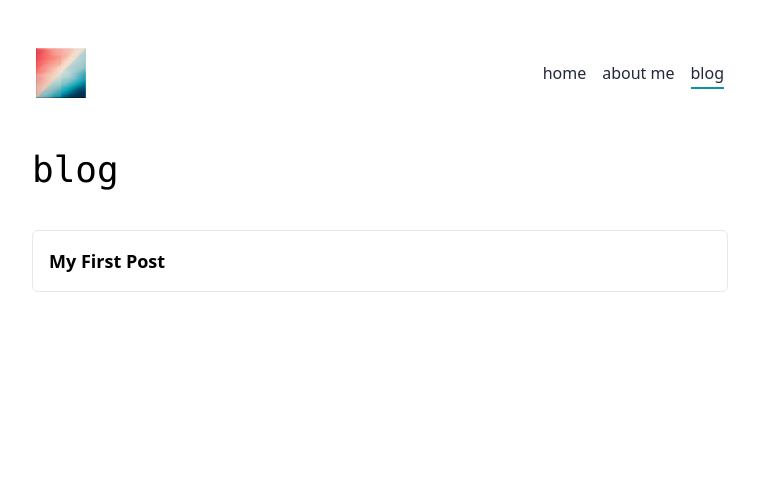
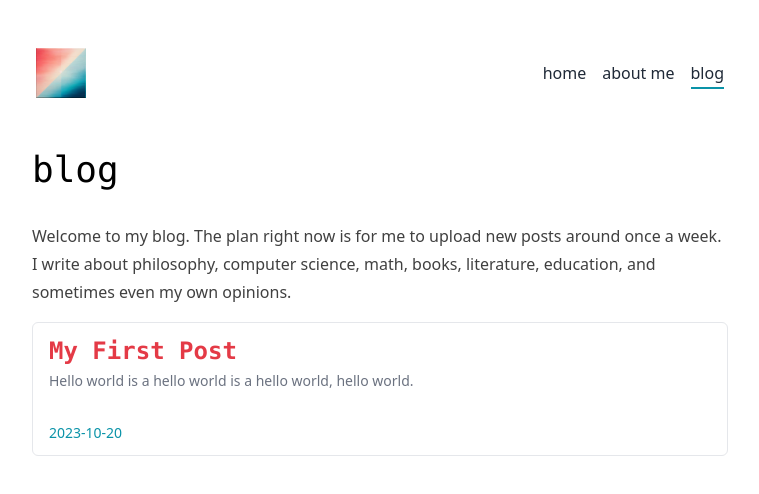
Before and after one commit to johnyojohn/personal-website, a Next.js app in the folder personal_website/: page /blog in a window 1280 px wide. Shown: the top 494 px of the page, without its empty margins (260-1019 px from the left). Built offline with nearby package versions, Linux system fonts and the light colour scheme.

Commit message:
Blog page and minor style changes

```diff
--- a/personal_website/src/pages/blog/index.js
+++ b/personal_website/src/pages/blog/index.js
@@ -6,21 +6,32 @@ export default function Blog({ posts }) {
   return (
     <Layout title="Blog">
       <div className="">
-        <h1 className="text-4xl font-mono mb-10">blog</h1>
+        <h1 className="text-4xl font-mono mb-8">blog</h1>
+        <p className="prose prose-neutral max-w-none mb-4">
+          Welcome to my blog. The plan right now is for me to upload new posts
+          around once a week. I write about philosophy, computer science, math,
+          books, literature, education, and sometimes even my own opinions.
+        </p>
+
         <ul className="space-y-4">
           {posts.map((post) => (
-            <li key={post.slug} className="border p-4 rounded-md">
+            <li key={post.slug} className="border px-4 pt-3 pb-3 rounded-md">
               <Link
                 href={`/blog/${post.slug}`}
-                className="text-lg font-semibold"
+                className="text-2xl font-semibold font-mono text-customRed"
               >
                 {post.title}
               </Link>
+              <p className="prose prose-neutral text-sm mb-8 text-gray-500 mt-1">
+                {post.summary}
+              </p>
+              <p className="text-sm text-customBlue">{post.publishedDate}</p>
             </li>
           ))}
         </ul>
       </div>
       <p>
+        {/*placeholder just to have the scrollbar load and make the UI consistent*/}
         <br />
         <br />
         <br />
--- a/personal_website/src/pages/index.js
+++ b/personal_website/src/pages/index.js
@@ -19,9 +19,9 @@ export default function Home() {
         <br />
         Go to the "blog" page to view my blog. I write regularly (hopefully
         around once a week) about philosophy, computer science, math, books,
-        literature, and sometimes even my own opinions. Although the blog is
-        pretty empty for now, I'm in the process of migrating some of my past
-        writing. It will also get new content with some time.
+        literature, education, and sometimes even my own opinions. Although the
+        blog is pretty empty for now, I'm in the process of migrating some of my
+        past writing. It will also get new content with some time.
         <br />
         <br />
         This website was more or less created from scratch while I was learning
--- a/personal_website/src/posts/first-post.mdx
+++ b/personal_website/src/posts/first-post.mdx
@@ -1,5 +1,7 @@
 ---
-title: My First Post
+title: "My First Post"
+publishedDate: "2023-10-20"
+summary: "Hello world is a hello world is a hello world, hello world."
 ---
 
 # Hello, this is my first post!
```
